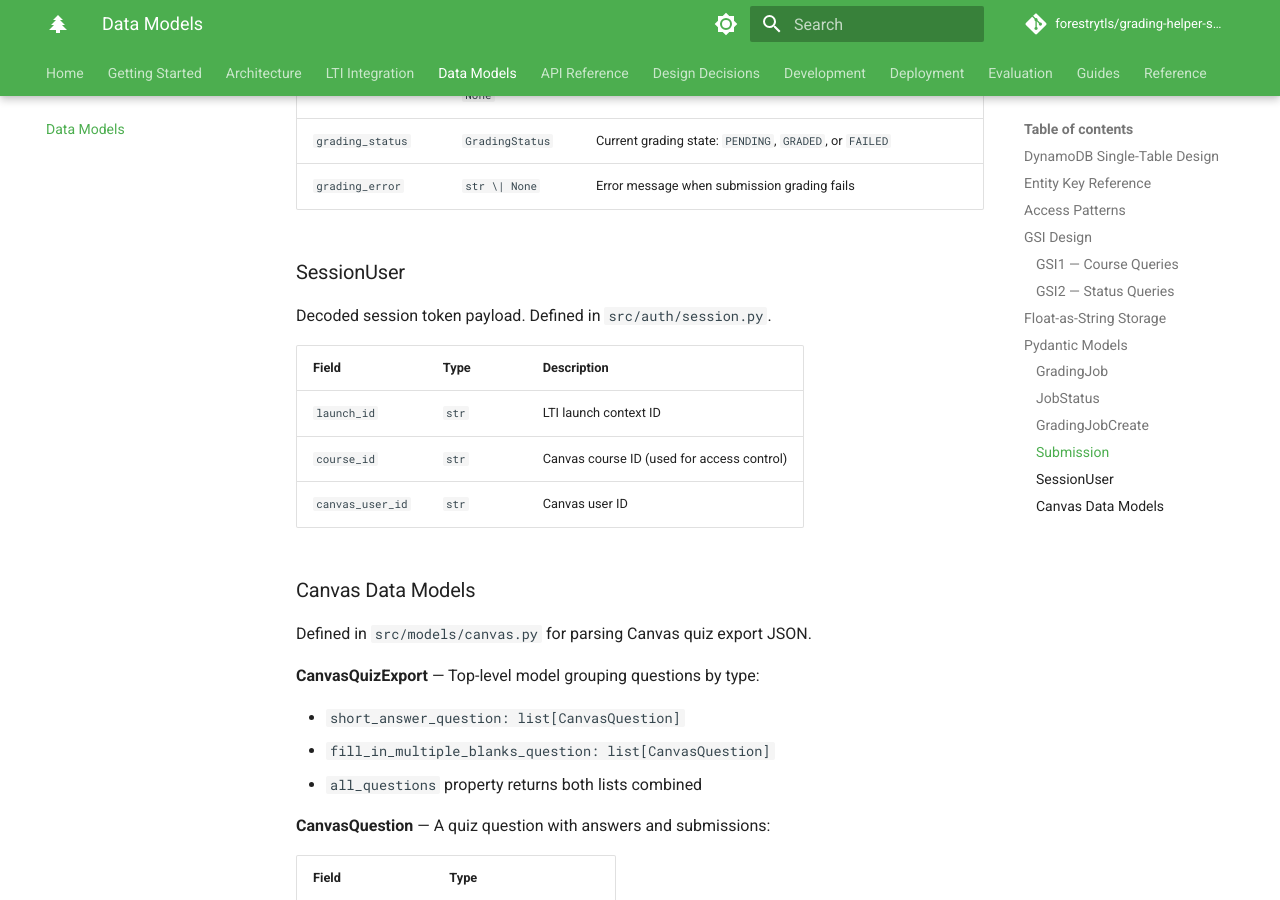
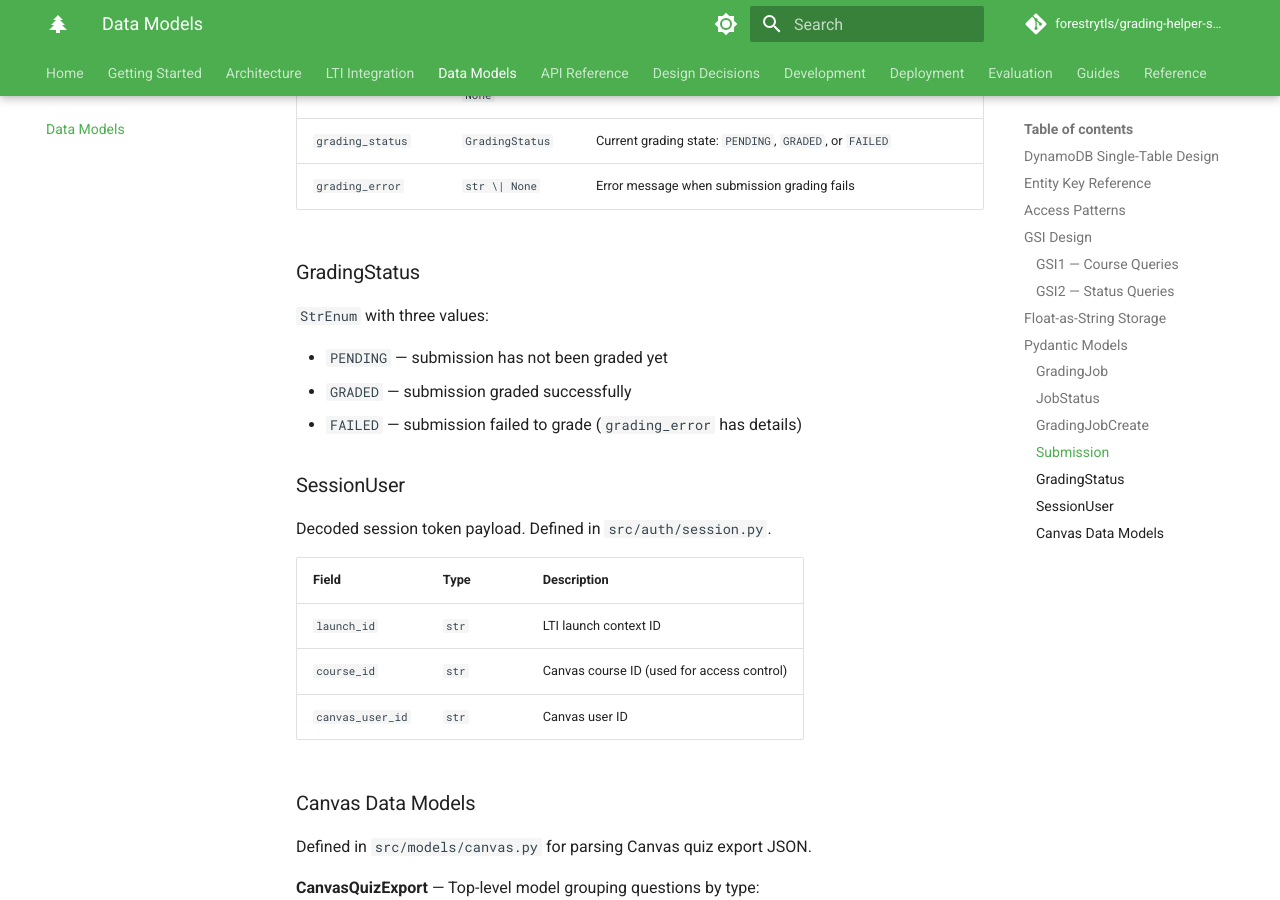
Before and after one commit to UBCForestryTLS/grading-helper-service, an MkDocs documentation site: the page built from docs/data-models/index.md, in a window 1280 px wide and 900 px high, scrolled down 6028 px. Built offline with MkDocs 1.6.1 and Material for MkDocs 9.7.7, drawn with Linux system fonts in a browser that asks for light colours; comment, search, counter and statistics services are not loaded.

Commit message:
updated docs to include modifications based on partial success

```diff
--- a/docs/data-models/index.md
+++ b/docs/data-models/index.md
@@ -212,6 +212,14 @@ One student answer to one question. Defined in `src/models/submission.py`.
 | `grading_status` | `GradingStatus` | Current grading state: `PENDING`, `GRADED`, or `FAILED` |
 | `grading_error` | `str \| None` | Error message when submission grading fails |
 
+### GradingStatus
+
+`StrEnum` with three values:
+
+- `PENDING` — submission has not been graded yet
+- `GRADED` — submission graded successfully
+- `FAILED` — submission failed to grade (`grading_error` has details)
+
 ### SessionUser
 
 Decoded session token payload. Defined in `src/auth/session.py`.
```
Also changed, not shown: 1 other file.
